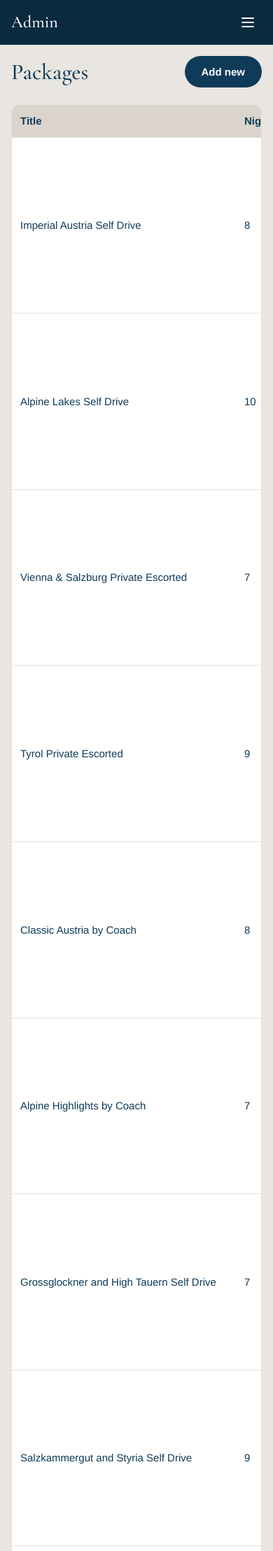
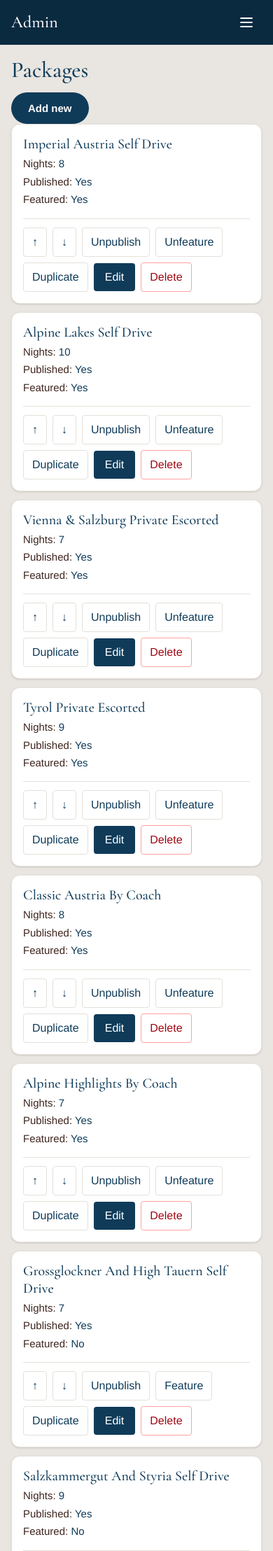
Before and after one commit to lauro-blip/GoAustriaTours, a Laravel app: page /admin/packages in a window 390 px wide. Shown: the top 2216 px of the page at 70% size. Run offline with Laravel 12, Linux system fonts and the light colour scheme; a user stored in the database is signed in; data comes from the database, SQL or seed files in the repository; style sheets or scripts are compiled from the project's sources; some libraries are stand-ins or nearby versions.

Commit message:
Admin mobile: sticky bar with collapsed menu, card lists, no sideways scroll
Co-Authored-By: Claude Sonnet 5.5 <noreply@anthropic.com>

```diff
--- a/resources/views/admin/crud/index.blade.php
+++ b/resources/views/admin/crud/index.blade.php
@@ -1,10 +1,29 @@
 @extends('admin.layout')
 @section('title', $title)
 @section('heading', $title)
-@section('actions')<x-button :href="route($routeName.'.create')" variant="secondary">Add new</x-button>@endsection
+@section('actions')<x-button :href="route($routeName.'.create')" variant="secondary">Add new</x-button>
+<div class="space-y-3 md:hidden">
+    @forelse($items as $item)
+        <article class="rounded-xl border border-line bg-white p-4 shadow-sm">
+            @foreach($columns as $label => $attr)
+                @php($v = $item->{$attr})
+                @php($shown = (is_bool($v) || in_array($attr, ['is_active', 'is_published', 'is_featured', 'is_placeholder'], true)) ? ($v ? 'Yes' : 'No') : $v)
+                @if($loop->first)
+                    <h2 class="text-xl font-display text-brand">{{ $shown }}</h2>
+                @elseif(filled($shown))
+                    <p class="mt-1 text-sm"><span class="text-muted">{{ $label }}:</span> {{ \Illuminate\Support\Str::limit((string) $shown, 90) }}</p>
+                @endif
+            @endforeach
+            <div class="mt-4 border-t border-line pt-3">@include('admin.partials.row-actions', ['item' => $item, 'routeName' => $routeName, 'ordered' => $ordered, 'extraActions' => $extraActions])</div>
+        </article>
+    @empty
+        <p class="rounded-xl border border-line bg-white p-6 text-center text-muted">Nothing here yet.</p>
+    @endforelse
+</div>
+@endsection
 
 @section('content')
-<div class="overflow-x-auto rounded-xl border border-line bg-white">
+<div class="hidden overflow-x-auto rounded-xl border border-line bg-white md:block">
     <table class="w-full text-sm">
         <thead class="bg-sand text-left"><tr>
             @foreach($columns as $label => $attr)<th class="p-3">{{ $label }}</th>@endforeach
@@ -19,22 +38,7 @@
                         @if(is_bool($v) || in_array($attr, ['is_active','is_published','is_featured','is_placeholder'], true)) {{ $v ? 'Yes' : 'No' }} @else {{ $v }} @endif
                     </td>
                 @endforeach
-                <td class="p-3">
-                    <div class="flex flex-wrap items-center justify-end gap-2">
-                        @if($ordered)
-                            <form method="POST" action="{{ route($routeName.'.move', [$item->id, 'up']) }}">@csrf<button class="rounded border border-line px-2 py-1" aria-label="Move up" title="Move up">&uarr;</button></form>
-                            <form method="POST" action="{{ route($routeName.'.move', [$item->id, 'down']) }}">@csrf<button class="rounded border border-line px-2 py-1" aria-label="Move down" title="Move down">&darr;</button></form>
-                        @endif
-                        @foreach($extraActions as $a)<a class="rounded border border-line px-3 py-1" href="{{ route($a['route'], $item->id) }}">{{ $a['label'] }}</a>@endforeach
-                        @if($routeName === 'admin.packages')
-                            <form method="POST" action="{{ route('admin.packages.toggle', [$item->id, 'is_published']) }}">@csrf<button class="rounded border border-line px-3 py-1">{{ $item->is_published ? 'Unpublish' : 'Publish' }}</button></form>
-                            <form method="POST" action="{{ route('admin.packages.toggle', [$item->id, 'is_featured']) }}">@csrf<button class="rounded border border-line px-3 py-1">{{ $item->is_featured ? 'Unfeature' : 'Feature' }}</button></form>
-                            <form method="POST" action="{{ route('admin.packages.duplicate', $item->id) }}">@csrf<button class="rounded border border-line px-3 py-1">Duplicate</button></form>
-                        @endif
-                        <a class="rounded bg-brand px-3 py-1 text-white" href="{{ route($routeName.'.edit', $item->id) }}">Edit</a>
-                        <form method="POST" action="{{ route($routeName.'.destroy', $item->id) }}" onsubmit="return confirm('Delete this item?')">@csrf @method('DELETE')<button class="rounded border border-red-300 px-3 py-1 text-red-800">Delete</button></form>
-                    </div>
-                </td>
+                <td class="p-3">@include('admin.partials.row-actions', ['item' => $item, 'routeName' => $routeName, 'ordered' => $ordered, 'extraActions' => $extraActions])</td>
             </tr>
         @empty
             <tr><td colspan="{{ count($columns) + 1 }}" class="p-6 text-center text-muted">Nothing here yet.</td></tr>
--- a/resources/views/admin/layout.blade.php
+++ b/resources/views/admin/layout.blade.php
@@ -17,17 +17,17 @@
     ];
 @endphp
 <div class="lg:flex min-h-screen">
-    <aside class="bg-brand-dark text-white lg:w-60 lg:shrink-0">
-        <div class="flex items-center justify-between px-4 py-3 lg:block">
+    <aside class="sticky top-0 z-40 bg-brand-dark text-white lg:static lg:min-h-screen lg:w-60 lg:shrink-0">
+        <div class="flex items-center justify-between px-4 py-2.5 lg:block lg:py-3">
             <a href="{{ route('admin.dashboard') }}" class="font-display text-2xl">Admin</a>
-            <button class="lg:hidden p-2" @click="nav = !nav" :aria-expanded="nav" aria-label="Menu"><x-icon name="menu" /></button>
+            <button class="grid size-11 place-items-center rounded-lg hover:bg-white/10 lg:hidden" @click="nav = !nav" :aria-expanded="nav" aria-controls="admin-nav" aria-label="Menu"><x-icon name="menu" /></button>
         </div>
-        <nav class="px-2 pb-4 lg:block" :class="nav ? 'block' : 'hidden'" aria-label="Admin">
+        <nav id="admin-nav" class="hidden px-2 pb-4 max-lg:absolute max-lg:inset-x-0 max-lg:top-full max-lg:max-h-[calc(100vh-4rem)] max-lg:overflow-y-auto max-lg:bg-brand-dark max-lg:shadow-2xl lg:block" :class="{ '!block': nav }" aria-label="Admin">
             @foreach($links as [$r, $label])
-                <a href="{{ route($r) }}" class="block rounded-lg px-3 py-2 text-sm hover:bg-white/10 {{ request()->routeIs(Str::beforeLast($r, '.').'*') ? 'bg-white/15 font-semibold' : '' }}">{{ $label }}</a>
+                <a href="{{ route($r) }}" class="block rounded-lg px-3 py-3 text-sm hover:bg-white/10 lg:py-2 {{ request()->routeIs(Str::beforeLast($r, '.').'*') ? 'bg-white/15 font-semibold' : '' }}">{{ $label }}</a>
             @endforeach
-            <a href="{{ route('home') }}" target="_blank" rel="noopener" class="mt-3 block rounded-lg px-3 py-2 text-sm text-white/85 hover:bg-white/10">View site &nearr;</a>
-            <form method="POST" action="{{ route('admin.logout') }}">@csrf<button class="mt-1 w-full rounded-lg px-3 py-2 text-left text-sm text-white/85 hover:bg-white/10">Log out</button></form>
+            <a href="{{ route('home') }}" target="_blank" rel="noopener" class="mt-3 block rounded-lg px-3 py-3 text-sm text-white/85 hover:bg-white/10 lg:py-2">View site &nearr;</a>
+            <form method="POST" action="{{ route('admin.logout') }}">@csrf<button class="mt-1 w-full rounded-lg px-3 py-3 text-left text-sm text-white/85 hover:bg-white/10 lg:py-2">Log out</button></form>
         </nav>
     </aside>
 
--- /dev/null
+++ b/resources/views/admin/partials/row-actions.blade.php
@@ -0,0 +1,15 @@
+{{-- Row buttons for the CRUD lists. Vars: $item, $routeName, $ordered, $extraActions. --}}
+<div class="flex flex-wrap items-center gap-2 md:justify-end">
+    @if($ordered)
+        <form method="POST" action="{{ route($routeName.'.move', [$item->id, 'up']) }}">@csrf<button class="rounded border border-line px-3 py-2 md:px-2 md:py-1" aria-label="Move up" title="Move up">&uarr;</button></form>
+        <form method="POST" action="{{ route($routeName.'.move', [$item->id, 'down']) }}">@csrf<button class="rounded border border-line px-3 py-2 md:px-2 md:py-1" aria-label="Move down" title="Move down">&darr;</button></form>
+    @endif
+    @foreach($extraActions as $a)<a class="rounded border border-line px-3 py-2 md:py-1" href="{{ route($a['route'], $item->id) }}">{{ $a['label'] }}</a>@endforeach
+    @if($routeName === 'admin.packages')
+        <form method="POST" action="{{ route('admin.packages.toggle', [$item->id, 'is_published']) }}">@csrf<button class="rounded border border-line px-3 py-2 md:py-1">{{ $item->is_published ? 'Unpublish' : 'Publish' }}</button></form>
+        <form method="POST" action="{{ route('admin.packages.toggle', [$item->id, 'is_featured']) }}">@csrf<button class="rounded border border-line px-3 py-2 md:py-1">{{ $item->is_featured ? 'Unfeature' : 'Feature' }}</button></form>
+        <form method="POST" action="{{ route('admin.packages.duplicate', $item->id) }}">@csrf<button class="rounded border border-line px-3 py-2 md:py-1">Duplicate</button></form>
+    @endif
+    <a class="rounded bg-brand px-4 py-2 text-white md:px-3 md:py-1" href="{{ route($routeName.'.edit', $item->id) }}">Edit</a>
+    <form method="POST" action="{{ route($routeName.'.destroy', $item->id) }}" onsubmit="return confirm('Delete this item?')">@csrf @method('DELETE')<button class="rounded border border-red-300 px-3 py-2 text-red-800 md:py-1">Delete</button></form>
+</div>
```
Also changed, not shown: CLAUDE.md (+2 -0 lines), resources/views/admin/dashboard.blade.php (+20 -20 lines), resources/views/admin/enquiries/index.blade.php (+29 -1 lines).
